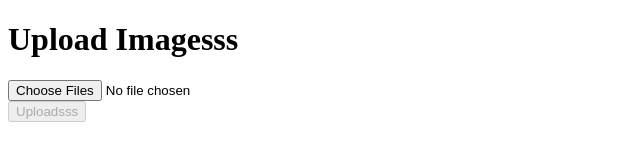
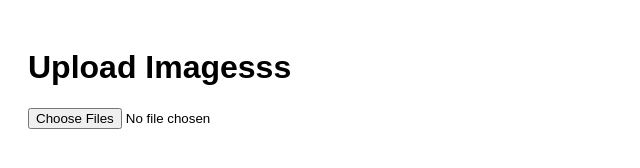
Before and after one commit to yagnik1818/bulktestimageupload, a website: page index.html in a window 1280 px wide. Shown: the whole page, without its empty margins (0-640 px from the left). Drawn offline with Linux system fonts and the light colour scheme.

Commit message:
added style

```diff
--- a/index.html
+++ b/index.html
@@ -5,7 +5,7 @@
   <meta charset="UTF-8">
   <meta name="viewport" content="width=device-width, initial-scale=1.0">
   <title>Bulk Image Upload</title>
-  <!-- <style>
+   <style>
     body {
       font-family: Arial, sans-serif;
       padding: 20px;
@@ -24,14 +24,14 @@
     button:disabled {
       opacity: 0.5;
     }
-  </style> -->
+  </style>
 </head>
 
 <body>
   <h1>Upload Imagesss</h1>
   <input type="file" id="fileInput" multiple accept="image/*" />
   <div id="preview"></div>
-  <button id="uploadBtn" disabled>Uploadsss</button>
+
 
   <script>
     const fileInput = document.getElementById('fileInput');
```
